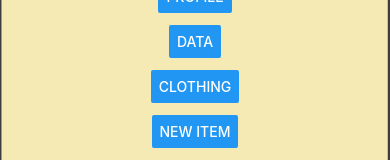
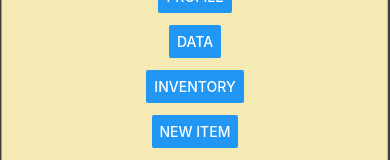
Before and after one commit to GitYaw/Voguify-GDSC, a React Native app: screen / in a window 390 px wide. Shown: the part 299-459 px from the top of the page. Built offline with nearby package versions, Linux system fonts and the light colour scheme.

Commit message:
changed name

```diff
--- a/App.js
+++ b/App.js
@@ -49,7 +49,7 @@ const HomeScreen = ({ navigation }) => {
           <Button title="Data" onPress={() => navigation.navigate('Data')} />
         </View>
         <View style={styles.buttonContainer}>
-          <Button title="Clothing" onPress={() => navigation.navigate('Clothing')} />
+          <Button title="Inventory" onPress={() => navigation.navigate('Clothing')} />
         </View>
         <View style={styles.buttonContainer}>
           <Button title="New Item" onPress={() => navigation.navigate('NewItem')} />
```
